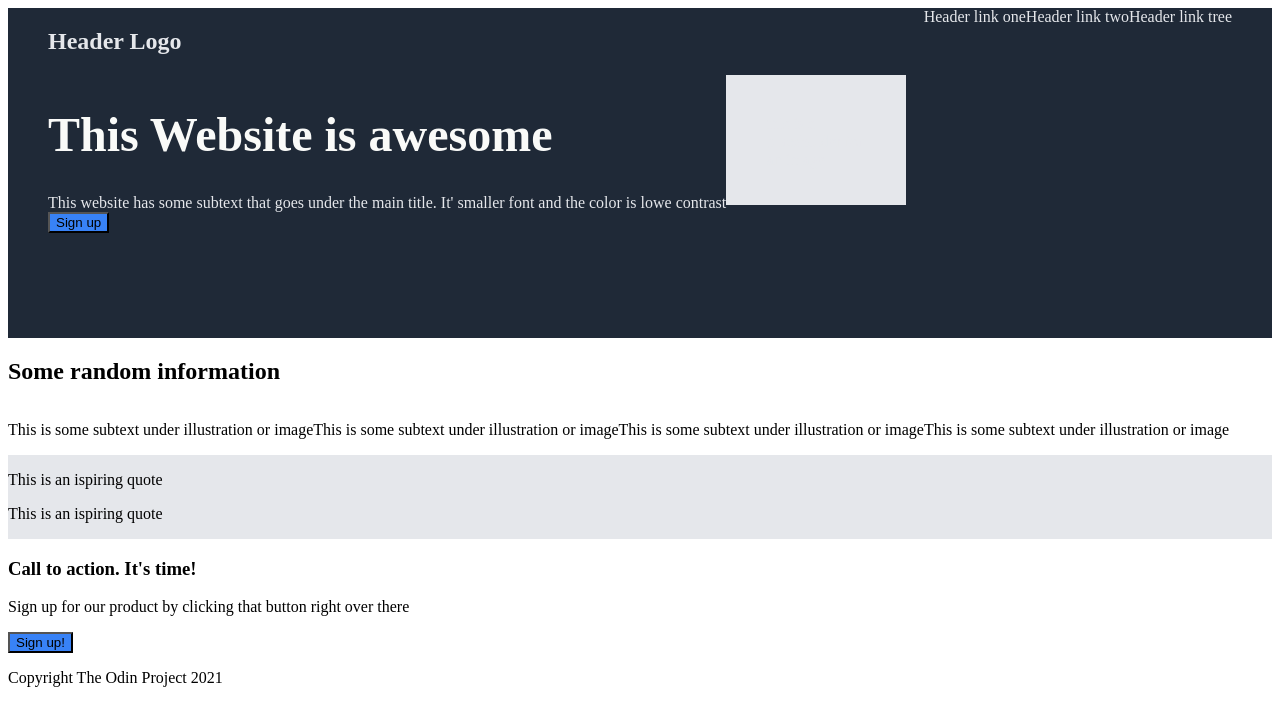
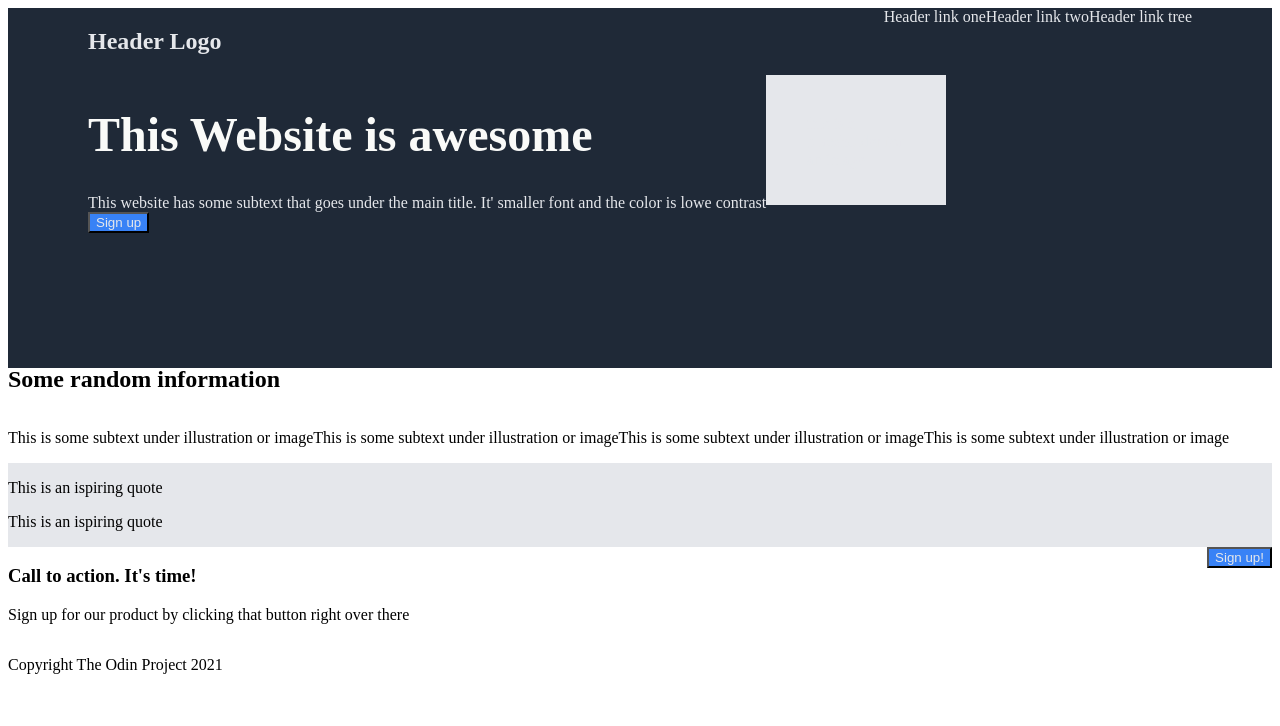
Before and after one commit to Tadas111/odin-landingpage, a plain HTML site: page index.html in a window 1280 px wide. Drawn offline with Linux system fonts and the light colour scheme.

Commit message:
added bottom page css

```diff
--- a/styles.css
+++ b/styles.css
@@ -9,9 +9,9 @@ body {
     background-color: #1F2937;
     color: #e5e7eb;
     height: 300px;
-    padding-left: 40px;
-    padding-right: 40px;
-    padding-bottom: 30px;
+    padding-left: 80px;
+    padding-right: 80px;
+    padding-bottom: 60px;
 
 }
 
@@ -29,7 +29,7 @@ h1 {
 
 .menu right {
     display: flex;
-    margin: 5px;
+    justify-content: space-around;
 }
 
 .antras {
@@ -53,6 +53,7 @@ h1 {
     display: flex;
     flex-direction: column;
     height: 300px;
+    justify-content: center;
 }
 
 .boxes {
@@ -62,6 +63,7 @@ h1 {
 .third {
     background-color: #E5E7EB;
     height: 250px;
+    justify-content: center;
 }
 
 .box {
@@ -71,4 +73,20 @@ h1 {
 
 button {
     background-color: #3882F6;
+    color: #E5E7EB;
+    size: 18px;
 }
+
+p {
+    size: 18px;
+}
+
+.fourth {
+    background-color: white;
+    height: 200px;
+}
+
+.call {
+    display: flex;
+    justify-content: space-between;
+}
```
